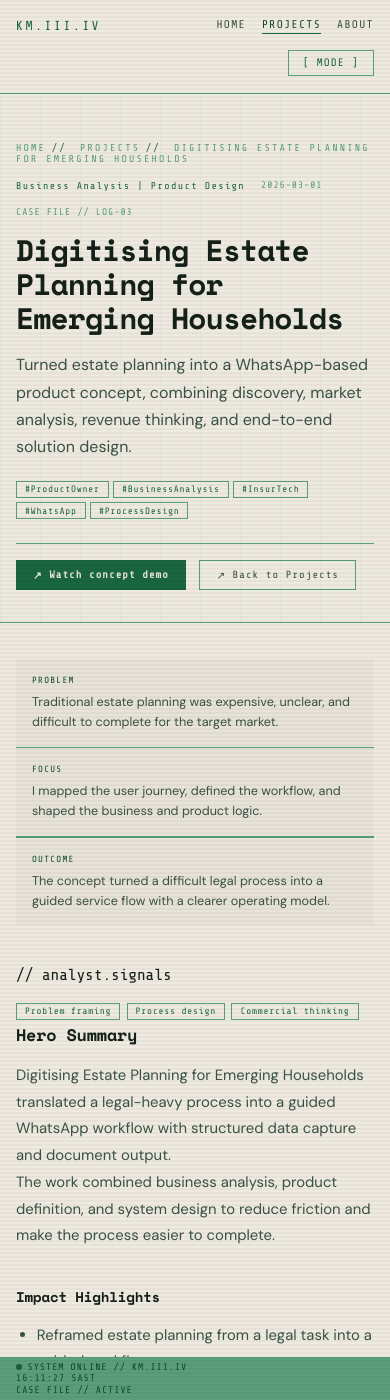
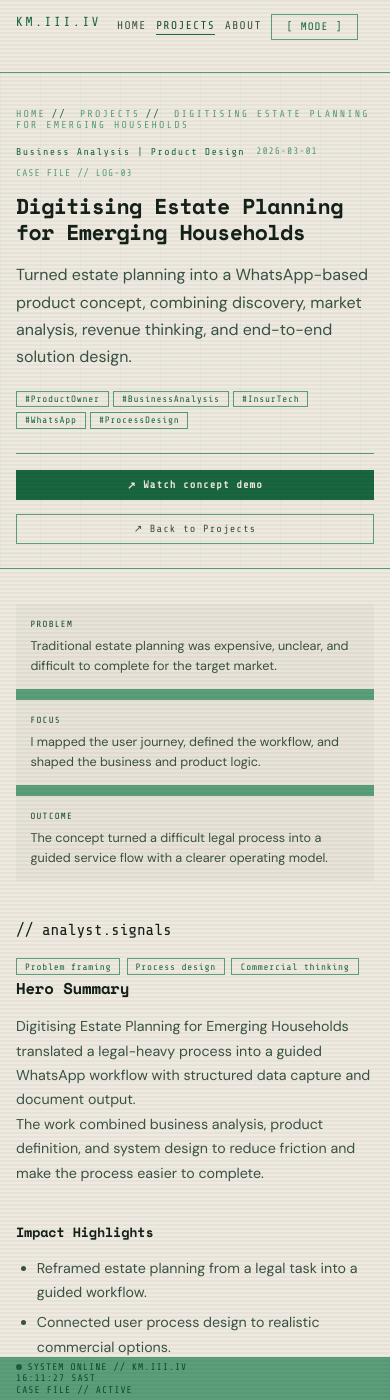
Before and after one commit to km-webdvlpr/III_V2, a Jekyll site: the page built from _projects/digitising-estate-planning-for-emerging-households.md, in a window 390 px wide and 1400 px high. Built offline with Jekyll 4.4.1, drawn with Linux system fonts in a browser that asks for light colours.

Commit message:
Polish mobile dossier layout

```diff
--- a/assets/css/main.scss
+++ b/assets/css/main.scss
@@ -1508,6 +1508,7 @@
 
   .site-nav__cluster {
     justify-content: flex-end;
+    gap: 0.6rem;
   }
 
   .hero-left,
@@ -1529,6 +1530,22 @@
     margin-left: 0;
   }
 
+  .dossier-cta,
+  .artifact-actions {
+    width: 100%;
+  }
+
+  .dossier-cta .cta-btn,
+  .artifact-actions a {
+    width: 100%;
+    justify-content: center;
+  }
+
+  .project-content {
+    font-size: 0.89rem;
+    line-height: 1.72;
+  }
+
   .profile-stats {
     grid-template-columns: 1fr;
   }
@@ -1543,4 +1560,58 @@
     align-items: flex-start;
     gap: 0.1rem;
   }
-}
+
+  .project-content iframe {
+    height: 58vh !important;
+    min-height: 340px !important;
+  }
+}
+
+@media (max-width: 560px) {
+  .site-nav {
+    padding-top: 0.85rem;
+    padding-bottom: 0.85rem;
+  }
+
+  .site-nav__cluster {
+    width: 100%;
+    justify-content: flex-start;
+  }
+
+  .dossier-header,
+  .page-header {
+    padding-top: 2.2rem;
+    padding-bottom: 1.5rem;
+  }
+
+  .dossier-title {
+    font-size: 1.35rem;
+    line-height: 1.18;
+  }
+
+  .dossier-meta,
+  .snapshot-strip {
+    gap: 0.7rem;
+  }
+
+  .snap-cell {
+    padding: 0.9rem 0.9rem 0.8rem;
+  }
+
+  .project-content h2 {
+    font-size: 0.98rem;
+  }
+
+  .project-content h3 {
+    font-size: 0.84rem;
+  }
+
+  .compact-card,
+  .project-card__main,
+  .creative-card,
+  .case-body,
+  .about-main {
+    padding-left: 1rem;
+    padding-right: 1rem;
+  }
+}
```
